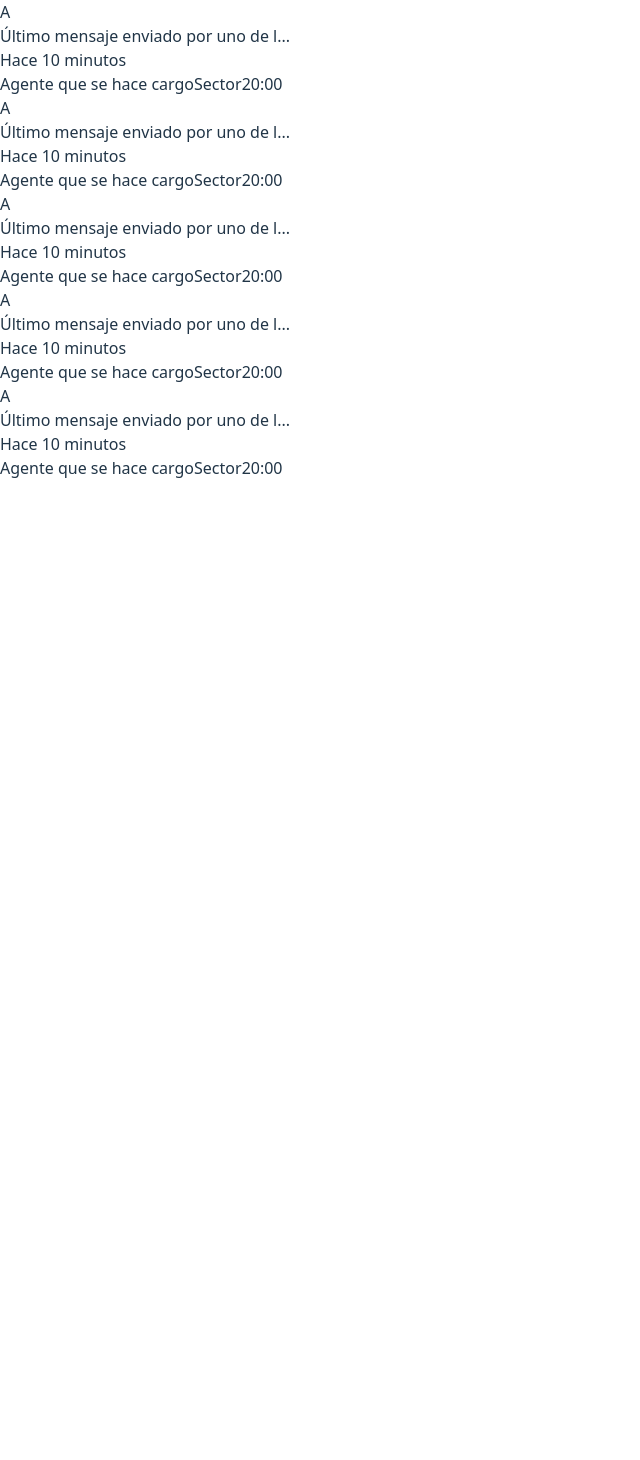
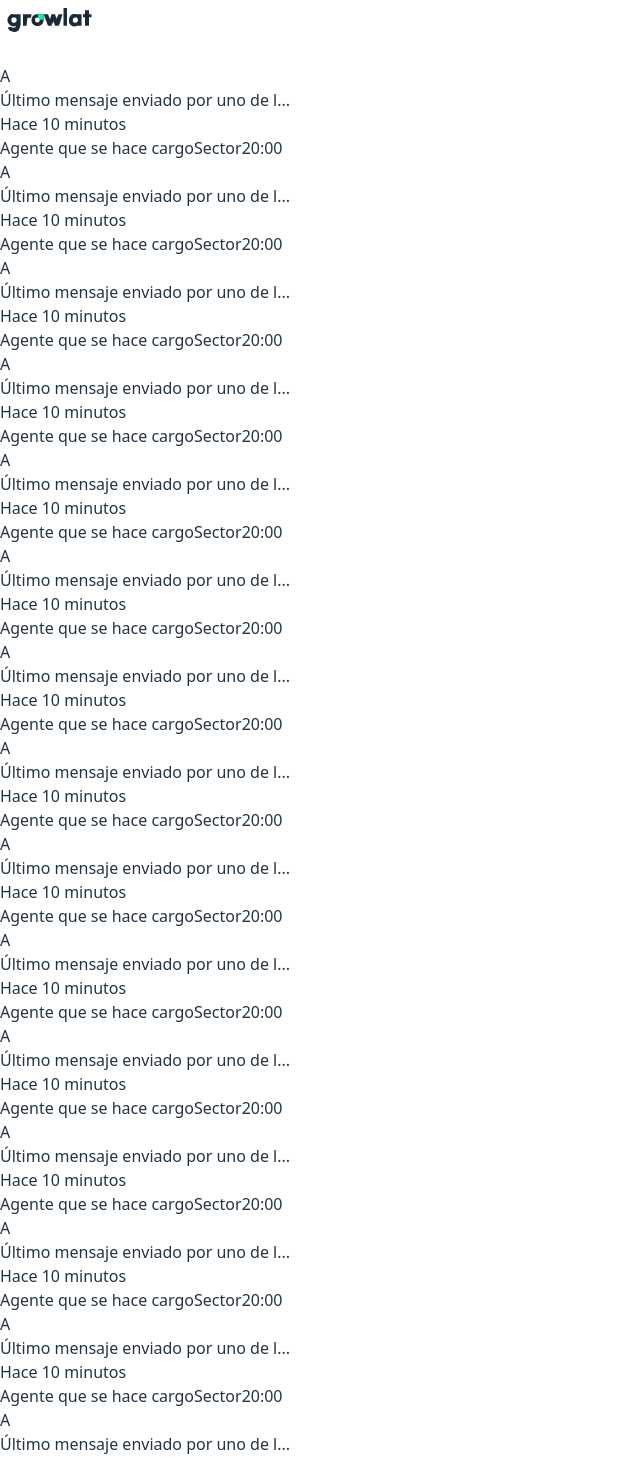
Before and after one commit to AlfonsoCasajus/chat-interface, a Vue app: page / in a window 1280 px wide. Shown: the top 1460 px of the page, without its empty margins (0-640 px from the left). Before the commit the page ends 800 px from the top, so only its background shows below. Built offline with nearby package versions, Linux system fonts and the light colour scheme.

Commit message:
darkmode and overflows

```diff
--- a/index.html
+++ b/index.html
@@ -2,7 +2,7 @@
 <html lang="en">
   <head>
     <meta charset="UTF-8" />
-    <link rel="icon" type="image/svg+xml" href="/vite.svg" />
+    <link rel="icon" type="image/svg+xml" href="./public/growlat_logo_mini.svg" />
     <meta name="viewport" content="width=device-width, initial-scale=1.0" />
     <title>Chat Interface</title>
   </head>
--- a/src/App.vue
+++ b/src/App.vue
@@ -1,10 +1,17 @@
 <script setup>
 import Conversations from './components/Conversations.vue';
+import NavBar from './components/navigation/NavBar.vue';
 </script>
 
 <template>
-  <div>
-    <Conversations />
+  <div class="light h-screen flex flex-col">
+    <NavBar />
+    <div class="h-1 flex flex-grow">
+
+      <Conversations  />
+      <div>CHAT</div>
+      <div>USER DATA</div>
+    </div>
   </div>
 </template>
 
--- a/src/components/ConversationPreview.vue
+++ b/src/components/ConversationPreview.vue
@@ -1,13 +1,13 @@
 <template>
-	<div class="flex items-center p-4 border-b border-gray-200 max-w-md mx-auto cursor-pointer hover:bg-gray-100 transition">
+	<div class="flex items-center p-4 border-b border-gray-200 cursor-pointer hover:bg-gray-100 dark:hover:bg-gray-700/95  transition dark:border-gray-700 dark:bg-gray-800">
 	  <Avatar name="Alfonso" class="mr-4"/>
 	  <div class="flex flex-col flex-grow">
-		<p class="text-gray-700 text-sm truncate">Último mensaje enviado por uno de l...</p>
-		<p class="text-gray-500 text-xs">Hace 10 minutos</p>
+		<p class="text-gray-700 text-sm truncate dark:text-gray-300">Último mensaje enviado por uno de l...</p>
+		<p class="text-gray-500 text-xs dark:text-gray-400">Hace 10 minutos</p>
 		<div class="flex justify-between items-center mt-2">
-			<span class="bg-gray-100 text-gray-600 text-xs font-semibold mr-2 px-2.5 py-0.5 rounded">Agente que se hace cargo</span>
-			<span class="bg-gray-100 text-gray-600 text-xs font-semibold mr-2 px-2.5 py-0.5 rounded">Sector</span>
-		  <time class="text-gray-500 text-xs">20:00</time>
+		  <span class="bg-gray-100 text-gray-600 text-xs font-semibold mr-2 px-2.5 py-0.5 rounded dark:bg-gray-700 dark:text-gray-300">Agente que se hace cargo</span>
+		  <span class="bg-gray-100 text-gray-600 text-xs font-semibold mr-2 px-2.5 py-0.5 rounded dark:bg-gray-700 dark:text-gray-300">Sector</span>
+		  <time class="text-gray-500 text-xs dark:text-gray-400">20:00</time>
 		</div>
 	  </div>
 	</div>
--- a/src/components/Conversations.vue
+++ b/src/components/Conversations.vue
@@ -1,5 +1,20 @@
 <template>
-	<div>
+	<div class="overflow-auto w-max border-r">
+	  <ConversationPreview />
+	  <ConversationPreview />
+	  <ConversationPreview />
+	  <ConversationPreview />
+	  <ConversationPreview />
+	  <ConversationPreview />
+	  <ConversationPreview />
+	  <ConversationPreview />
+	  <ConversationPreview />
+	  <ConversationPreview />
+	  <ConversationPreview />
+	  <ConversationPreview />
+	  <ConversationPreview />
+	  <ConversationPreview />
+	  <ConversationPreview />
 	  <ConversationPreview />
 	  <ConversationPreview />
 	  <ConversationPreview />
--- /dev/null
+++ b/src/components/navigation/NavBar.vue
@@ -0,0 +1,48 @@
+<template>
+	<nav class="w-full flex justify-between items-center px-4 py-2 bg-white dark:bg-gray-800 shadow-md">
+		<div class="rounded-sm dark:invert dark:grayscale">
+			<img width="100px" src="../../../public/growlat_logo.svg" alt="Growlat logo">
+		</div>
+
+		<button @click="toggleDarkMode" class="cursor-pointer bg-gray-200 dark:bg-gray-700 text-gray-800 dark:text-gray-200 p-2 rounded-full">
+			<svg v-if="!isDark" xmlns="http://www.w3.org/2000/svg" xmlns:xlink="http://www.w3.org/1999/xlink" version="1.1" class="h-6 w-6" viewBox="0 0 256 256" xml:space="preserve">
+				<g transform="translate(1.4065934065934016 1.4065934065934016) scale(2.81 2.81)" >
+					<path d="M 45 68 c -12.682 0 -23 -10.317 -23 -23 c 0 -12.682 10.318 -23 23 -23 c 12.683 0 23 10.318 23 23 C 68 57.683 57.683 68 45 68 z" style="stroke: none; stroke-width: 1; stroke-dasharray: none; stroke-linecap: butt; stroke-linejoin: miter; stroke-miterlimit: 10; fill: rgb(0,0,0); fill-rule: nonzero; opacity: 1;" transform=" matrix(1 0 0 1 0 0) " stroke-linecap="round" />
+					<path d="M 38.652 17.61 c -0.292 0 -0.573 -0.127 -0.765 -0.356 c -0.239 -0.284 -0.301 -0.677 -0.161 -1.021 l 6.348 -15.61 C 44.227 0.247 44.593 0 45 0 s 0.773 0.247 0.926 0.623 l 6.349 15.61 c 0.14 0.344 0.077 0.737 -0.162 1.021 c -0.238 0.284 -0.616 0.414 -0.978 0.333 c -4.045 -0.881 -8.228 -0.881 -12.271 0 C 38.794 17.603 38.723 17.61 38.652 17.61 z" style="stroke: none; stroke-width: 1; stroke-dasharray: none; stroke-linecap: butt; stroke-linejoin: miter; stroke-miterlimit: 10; fill: rgb(0,0,0); fill-rule: nonzero; opacity: 1;" transform=" matrix(1 0 0 1 0 0) " stroke-linecap="round" />
+					<path d="M 45 90 c -0.407 0 -0.773 -0.246 -0.926 -0.623 l -6.348 -15.61 c -0.14 -0.344 -0.078 -0.737 0.161 -1.021 c 0.239 -0.284 0.615 -0.412 0.978 -0.333 c 4.043 0.882 8.226 0.882 12.271 0 c 0.363 -0.08 0.74 0.05 0.978 0.333 c 0.239 0.283 0.302 0.677 0.162 1.021 l -6.349 15.61 C 45.773 89.754 45.407 90 45 90 z" style="stroke: none; stroke-width: 1; stroke-dasharray: none; stroke-linecap: butt; stroke-linejoin: miter; stroke-miterlimit: 10; fill: rgb(0,0,0); fill-rule: nonzero; opacity: 1;" transform=" matrix(1 0 0 1 0 0) " stroke-linecap="round" />
+					<path d="M 16.61 52.349 c -0.127 0 -0.255 -0.024 -0.377 -0.073 l -15.61 -6.349 C 0.247 45.773 0 45.407 0 45 s 0.247 -0.773 0.624 -0.926 l 15.61 -6.348 c 0.343 -0.14 0.737 -0.078 1.021 0.161 c 0.284 0.239 0.412 0.616 0.333 0.978 c -0.441 2.021 -0.665 4.086 -0.665 6.135 c 0 2.049 0.224 4.113 0.665 6.136 c 0.079 0.362 -0.049 0.739 -0.333 0.978 C 17.071 52.269 16.842 52.349 16.61 52.349 z" style="stroke: none; stroke-width: 1; stroke-dasharray: none; stroke-linecap: butt; stroke-linejoin: miter; stroke-miterlimit: 10; fill: rgb(0,0,0); fill-rule: nonzero; opacity: 1;" transform=" matrix(1 0 0 1 0 0) " stroke-linecap="round" />
+					<path d="M 73.39 52.349 c -0.231 0 -0.461 -0.08 -0.644 -0.235 c -0.284 -0.238 -0.412 -0.615 -0.333 -0.978 c 0.44 -2.022 0.664 -4.087 0.664 -6.136 c 0 -2.049 -0.224 -4.114 -0.664 -6.135 c -0.079 -0.362 0.049 -0.739 0.333 -0.978 c 0.283 -0.239 0.676 -0.301 1.021 -0.161 l 15.61 6.348 C 89.754 44.227 90 44.593 90 45 s -0.246 0.773 -0.623 0.926 l -15.61 6.349 C 73.645 52.324 73.517 52.349 73.39 52.349 z" style="stroke: none; stroke-width: 1; stroke-dasharray: none; stroke-linecap: butt; stroke-linejoin: miter; stroke-miterlimit: 10; fill: rgb(0,0,0); fill-rule: nonzero; opacity: 1;" transform=" matrix(1 0 0 1 0 0) " stroke-linecap="round" />
+					<path d="M 20.437 30.415 c -0.028 0 -0.057 -0.001 -0.085 -0.004 c -0.37 -0.032 -0.692 -0.266 -0.836 -0.607 l -6.549 -15.527 c -0.158 -0.375 -0.073 -0.808 0.214 -1.096 c 0.288 -0.288 0.722 -0.371 1.096 -0.214 l 15.527 6.549 c 0.342 0.144 0.576 0.466 0.607 0.835 c 0.032 0.37 -0.144 0.727 -0.456 0.927 c -1.743 1.119 -3.36 2.42 -4.809 3.868 c -1.448 1.449 -2.75 3.066 -3.868 4.809 C 21.093 30.243 20.775 30.415 20.437 30.415 z" style="stroke: none; stroke-width: 1; stroke-dasharray: none; stroke-linecap: butt; stroke-linejoin: miter; stroke-miterlimit: 10; fill: rgb(0,0,0); fill-rule: nonzero; opacity: 1;" transform=" matrix(1 0 0 1 0 0) " stroke-linecap="round" />
+					<path d="M 76.112 77.112 c -0.131 0 -0.263 -0.025 -0.389 -0.078 l -15.526 -6.549 c -0.342 -0.145 -0.576 -0.467 -0.607 -0.836 c -0.032 -0.37 0.144 -0.727 0.456 -0.928 c 1.745 -1.121 3.363 -2.423 4.808 -3.868 l 0 0 c 1.445 -1.444 2.747 -3.063 3.868 -4.808 c 0.201 -0.312 0.553 -0.489 0.928 -0.456 c 0.369 0.031 0.691 0.266 0.836 0.607 l 6.549 15.526 c 0.157 0.375 0.073 0.809 -0.215 1.096 C 76.628 77.011 76.372 77.112 76.112 77.112 z" style="stroke: none; stroke-width: 1; stroke-dasharray: none; stroke-linecap: butt; stroke-linejoin: miter; stroke-miterlimit: 10; fill: rgb(0,0,0); fill-rule: nonzero; opacity: 1;" transform=" matrix(1 0 0 1 0 0) " stroke-linecap="round" />
+					<path d="M 69.563 30.414 c -0.339 0 -0.656 -0.171 -0.842 -0.459 c -1.121 -1.746 -2.423 -3.363 -3.868 -4.809 l 0 0 c -1.447 -1.447 -3.065 -2.749 -4.808 -3.868 c -0.313 -0.2 -0.488 -0.557 -0.456 -0.927 c 0.031 -0.37 0.266 -0.691 0.607 -0.835 l 15.526 -6.549 c 0.373 -0.158 0.808 -0.074 1.096 0.214 c 0.288 0.288 0.372 0.721 0.215 1.096 l -6.549 15.527 c -0.145 0.342 -0.467 0.576 -0.836 0.607 C 69.62 30.413 69.592 30.414 69.563 30.414 z" style="stroke: none; stroke-width: 1; stroke-dasharray: none; stroke-linecap: butt; stroke-linejoin: miter; stroke-miterlimit: 10; fill: rgb(0,0,0); fill-rule: nonzero; opacity: 1;" transform=" matrix(1 0 0 1 0 0) " stroke-linecap="round" />
+					<path d="M 13.887 77.112 c -0.26 0 -0.516 -0.102 -0.707 -0.293 c -0.288 -0.288 -0.373 -0.721 -0.214 -1.096 l 6.549 -15.526 c 0.144 -0.342 0.466 -0.576 0.835 -0.607 c 0.37 -0.043 0.727 0.144 0.927 0.456 c 1.119 1.742 2.421 3.36 3.868 4.808 l 0 0 c 1.446 1.446 3.063 2.747 4.809 3.868 c 0.312 0.201 0.488 0.558 0.456 0.928 c -0.032 0.369 -0.266 0.691 -0.607 0.836 l -15.527 6.549 C 14.15 77.087 14.019 77.112 13.887 77.112 z" style="stroke: none; stroke-width: 1; stroke-dasharray: none; stroke-linecap: butt; stroke-linejoin: miter; stroke-miterlimit: 10; fill: rgb(0,0,0); fill-rule: nonzero; opacity: 1;" transform=" matrix(1 0 0 1 0 0) " stroke-linecap="round" />
+				</g>
+			</svg>
+			<svg v-else xmlns="http://www.w3.org/2000/svg" class="h-6 w-6" fill="none" viewBox="0 0 24 24" stroke="currentColor" stroke-width="2">
+				<path stroke-linecap="round" stroke-linejoin="round" d="M21 12.79A9 9 0 1111.21 3a7 7 0 009.79 9.79z" />
+			</svg>
+		</button>
+	</nav>
+  </template>
+
+  <script setup>
+	import { ref, onMounted } from "vue"
+
+	onMounted(() => {
+		isDark.value = document.documentElement.classList.contains('dark');
+	})
+
+	const isDark = ref(false);
+
+	const toggleDarkMode = () => {
+	isDark.value = !isDark.value;
+	if (isDark.value) {
+		document.documentElement.classList.add('dark');
+		localStorage.setItem('theme', 'dark');
+	} else {
+		document.documentElement.classList.remove('dark');
+		localStorage.setItem('theme', 'light');
+	}
+	}
+
+  </script>
--- a/tailwind.config.js
+++ b/tailwind.config.js
@@ -1,7 +1,7 @@
 /** @type {import('tailwindcss').Config} */
 export default {
   purge: ['./index.html', './src/**/*.{vue,js,ts,jsx,tsx}'],
-  darkMode: false,
+  darkMode: 'selector',
   content: [],
   theme: {
     extend: {},
```
Also changed, not shown: public/growlat_logo.svg (added), public/growlat_logo_mini.svg (added).
